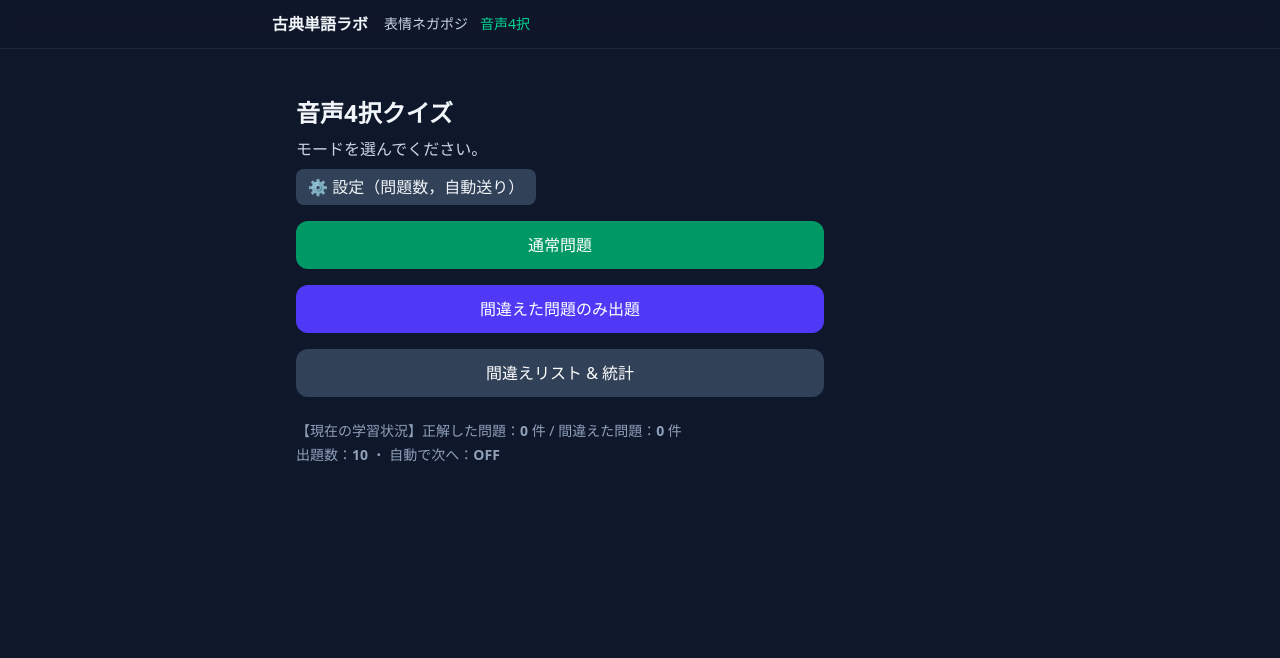
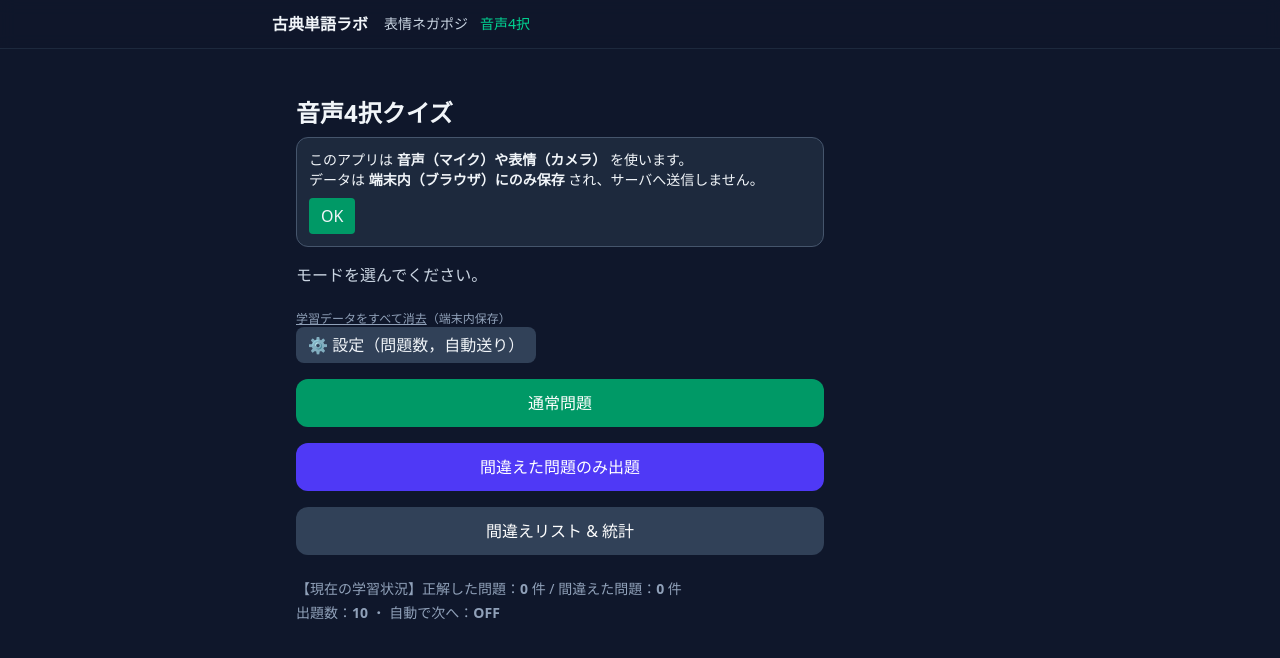
Before and after one commit to vonaskr/KotenWordAPP, a React (Vite) app: page /voice in a window 1280 px wide. Shown: the top 658 px of the page. Built offline with nearby package versions, Linux system fonts and the light colour scheme.

Commit message:
add: privacy banner and reset learned record

```diff
--- /dev/null
+++ b/src/components/PrivacyBanner.tsx
@@ -0,0 +1,23 @@
+import { useState } from "react";
+
+const KEY = "kogoto.privacyAck";
+export default function PrivacyBanner() {
+  const [ok, setOk] = useState(() => localStorage.getItem(KEY) === "true");
+  if (ok) return null;
+  return (
+    <div className="mb-4 p-3 rounded-xl border border-slate-600 bg-slate-800 text-slate-100">
+      <div className="text-sm">
+        このアプリは <b>音声（マイク）や表情（カメラ）</b> を使います。<br />
+        データは <b>端末内（ブラウザ）にのみ保存</b> され、サーバへ送信しません。
+      </div>
+      <div className="mt-2">
+        <button
+          onClick={() => { localStorage.setItem(KEY, "true"); setOk(true); }}
+          className="px-3 py-1.5 rounded bg-emerald-600 hover:bg-emerald-500"
+        >
+          OK
+        </button>
+      </div>
+    </div>
+  );
+}
--- a/src/pages/VoiceHub.tsx
+++ b/src/pages/VoiceHub.tsx
@@ -4,6 +4,7 @@ import { useEffect, useState } from "react";
 import { counts, countReviewToday } from "../utils/store";
 import SettingsModal from "../components/SettingsModal";
 import { getVoiceSettings } from "../utils/store";
+import PrivacyBanner from "../components/PrivacyBanner";
 
 
 export default function VoiceHub() {
@@ -20,7 +21,23 @@ export default function VoiceHub() {
   return (
     <div className="w-full max-w-xl p-6">
       <h1 className="text-2xl font-bold mb-2">音声4択クイズ</h1>
+      <PrivacyBanner />
       <p className="text-slate-300 mb-2">モードを選んでください。</p>
+
+      <div className="mt-6 text-slate-400 text-xs">
+        <button
+          onClick={() => {
+            if (confirm("学習データ（正解/不正解/設定/統計）をすべて消去します。よろしいですか？")) {
+              localStorage.clear();
+              location.reload();
+            }
+          }}
+          className="underline"
+        >
+          学習データをすべて消去
+        </button>
+        （端末内保存）
+      </div>
       {rev > 0 && (
         <div className="mb-4 inline-flex items-center gap-2 px-3 py-1.5 rounded-full bg-amber-500/20 border border-amber-400 text-amber-100">
           今日の復習：<b>{rev}</b> 件
```
